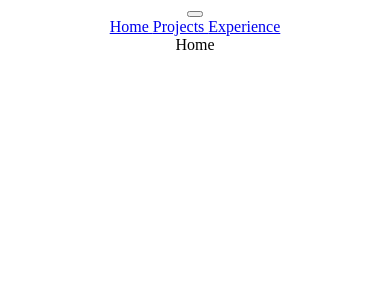
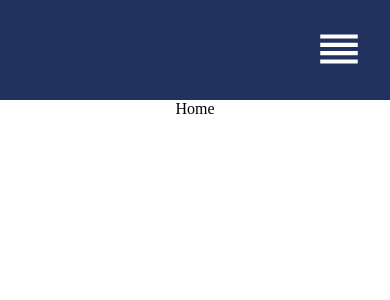
Before and after one commit to DayoTitiloye-code/portfolio, a React (Create React App) app: page / in a window 390 px wide. Shown: the top 300 px of the page. Built offline with nearby package versions, Linux system fonts and the light colour scheme.

Commit message:
Added hamburger icon with MUI& fixed navbar toggle

```diff
--- a/package.json
+++ b/package.json
@@ -5,6 +5,7 @@
   "dependencies": {
     "@emotion/react": "^11.10.4",
     "@emotion/styled": "^11.10.4",
+    "@mui/icons-material": "^5.10.6",
     "@mui/material": "^5.10.7",
     "@testing-library/jest-dom": "^5.16.5",
     "@testing-library/react": "^13.4.0",
--- a/src/components/Navbar.js
+++ b/src/components/Navbar.js
@@ -1,11 +1,29 @@
-import React from 'react'
-import { Link } from 'react-router-dom'
+import React, { useState, useEffect } from 'react'
+import { Link, useLocation } from 'react-router-dom'
+import '../styles/Navbar.css'
+import ReorderIcon from '@mui/icons-material/Reorder'
 
 function Navbar() {
+  const [toggled, setToggled] = useState(false)
+
+  const location = useLocation()
+  {
+    /*Run useEffect whenever page location changes */
+  }
+  useEffect(() => {
+    setToggled(false)
+  }, [location])
+
   return (
-    <div className="navbar">
+    <div className="navbar" id={toggled ? 'open' : 'closed'}>
       <div className="toggleButton">
-        <button></button>
+        <button
+          onClick={() => {
+            setToggled((prev) => !prev)
+          }}
+        >
+          <ReorderIcon />
+        </button>
       </div>
       <div className="links">
         <Link to="/"> Home </Link>
```
Also changed, not shown: 1 other file (tests, documents, lock files or other folders).
